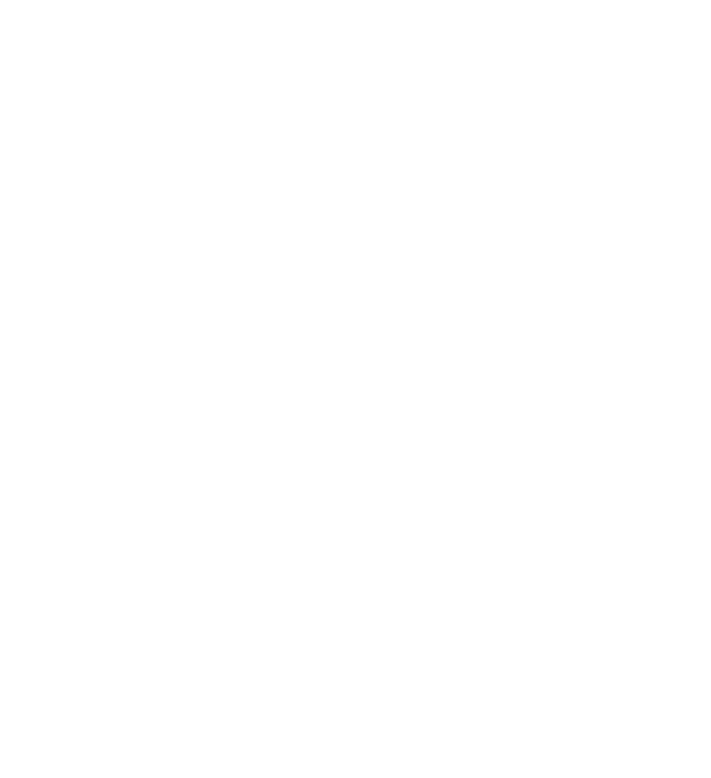
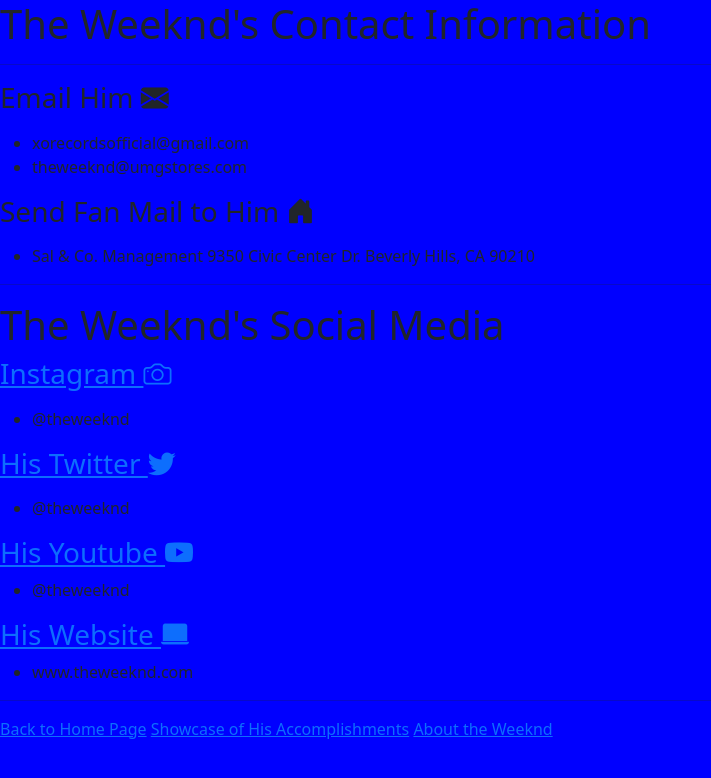
Before and after one commit to ePepper28/PeperWebDesign2023, a plain HTML site: page Final Project/contact.html in a window 1280 px wide. Shown: the whole page, without its empty margins (0-711 px from the left). Drawn offline with nearby package versions, Linux system fonts and the light colour scheme.

Commit message:
continuing to work on final project

```diff
--- a/Final Project/contact.html
+++ b/Final Project/contact.html
@@ -23,10 +23,59 @@
 
         <link rel="stylesheet" type="text/css" href="style.css">
 
-        <title>My First Bootstrap Page</title>
+        <title>Contact Info</title>
 
 </head>
-<body>
+<header><h1>The Weeknd's Contact Information</h1></header>
+<body class="background2 containerfluid">
+    <hr>
+    <h3>Email Him <i class="bi bi-envelope-fill"></i></h3>
+    <p>
+        <ul>
+            <li> xorecordsofficial@gmail.com</li>
+            <li>theweeknd@umgstores.com</li>
+        </ul>
+    </p>
+    <h3>Send Fan Mail to Him <i class="bi bi-house-door-fill"></i></i></h3>
+    <p>
+        <ul>
+       <li> Sal & Co. Management
+        9350 Civic Center Dr.
+        Beverly Hills, CA 90210</li>
+    </ul>
+    </p>
+    <hr>
+    <h1>The Weeknd's Social Media </h1>
+    <a href="https://www.instagram.com/theweeknd/?hl=en"><h3>Instagram <i class="bi bi-camera"></i></h3></a>
+    <p>
+        <ul>
+            <li>@theweeknd</li>
+        </ul>
+    </p>
+    <a href="https://twitter.com/theweeknd?ref_src=twsrc%5Egoogle%7Ctwcamp%5Eserp%7Ctwgr%5Eauthor"><h3>His Twitter <i class="bi bi-twitter"></i></i></h3></a>
+    <p>
+        <ul>
+            <li>@theweeknd</li>
+        </ul>
+    </p>
+    <p>
+        <a href="https://www.youtube.com/channel/UC0WP5P-ufpRfjbNrmOWwLBQ"> <h3>His Youtube <i class="bi bi-youtube"></i></h3></a>
+        <ul>
+            <li>@theweeknd</li>
+        </ul>
+    </p>
+    <p>
+        <a href="https://www.theweeknd.com/"><h3>His Website <i class="bi bi-laptop-fill"></i></h3></a>
+        <ul>
+            <li>www.theweeknd.com</li>
+        </ul>
+    </p>
+    <hr>
+<footer>
+    <a href="homepage.html">Back to Home Page</a>
+    <a href="showcase.html">Showcase of His Accomplishments</a>
+    <a href="about.html">About the Weeknd</a>
+</footer>
 
 </body>
 </html>
--- a/Final Project/style.css
+++ b/Final Project/style.css
@@ -20,3 +20,16 @@
     background-color:black;
     color:white;
 }
+.background2{
+    background-color:blue;
+}
+.mainpage{
+    background-image:url(theweeknd2.jpg)
+}
+.mainpageinfo{
+    background-color:black;
+    width:70%;
+    margin:15px;
+    padding:10px;
+    color:white;
+}
```
Also changed, not shown: Final Project/about.html (+1 -1 lines), Final Project/homepage.html (+13 -6 lines), Final Project/showcase.html (+1 -0 lines), Final Project/theweeknd2.jpg (added).
